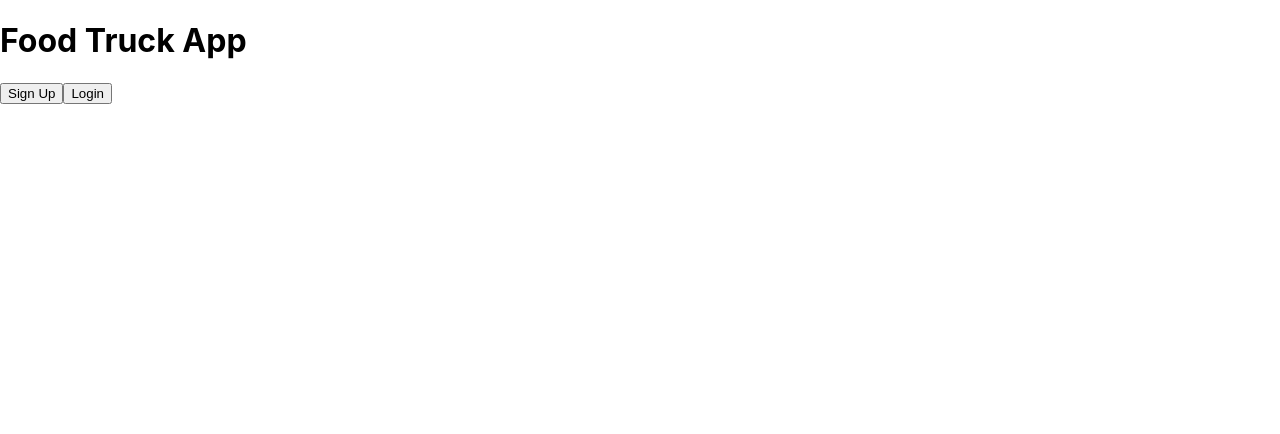
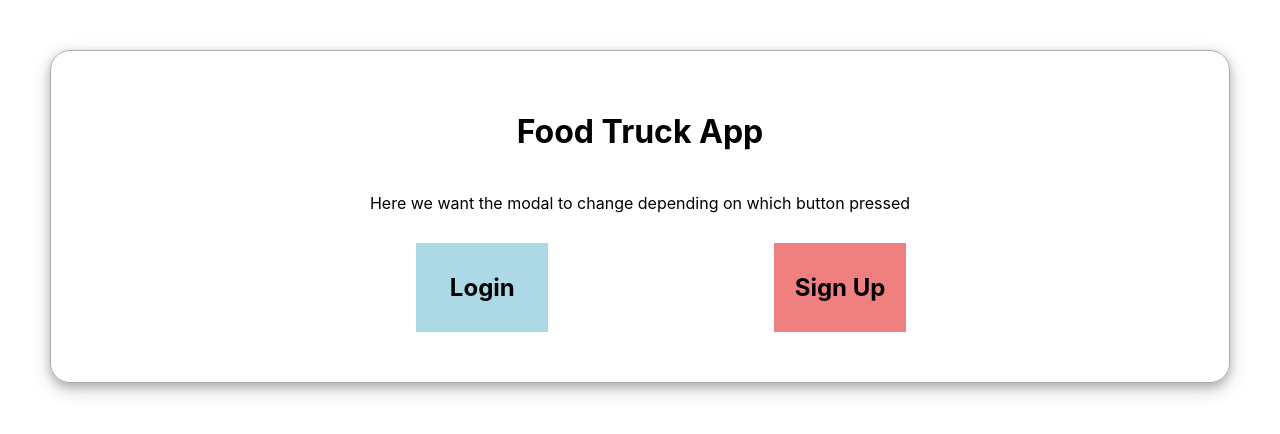
Before and after one commit to rmsanchez93/taco_app, a React (Create React App) app in the folder taco_frontend/: page /welcome_page in a window 1280 px wide. Shown: the top 434 px of the page. Built offline with nearby package versions, Linux system fonts and the light colour scheme.

Commit message:
created modal container

```diff
--- a/taco_frontend/package.json
+++ b/taco_frontend/package.json
@@ -5,6 +5,7 @@
   "dependencies": {
     "react": "^16.12.0",
     "react-dom": "^16.12.0",
+    "react-router-dom": "^5.1.2",
     "react-scripts": "3.2.0"
   },
   "scripts": {
--- a/taco_frontend/src/App.js
+++ b/taco_frontend/src/App.js
@@ -1,11 +1,19 @@
 import React from 'react';
+import { BrowserRouter, Route, Switch } from 'react-router-dom';
 import WelcomePage from './WelcomePage';
 
 function App() {
   return (
+
+
+    <BrowserRouter>
   <div>
-     <WelcomePage/>
+    <Switch>
+          <Route path='/welcome_page' component={WelcomePage}/>
+
+    </Switch>
   </div>
+    </BrowserRouter>
   );
 }
 
--- /dev/null
+++ b/taco_frontend/src/WelcomePage.css
@@ -0,0 +1,62 @@
+.main-container{
+  display: flex;
+  flex-direction: column;
+  align-items: center;
+  border-width: .5px;
+  border-radius: 20px;
+  box-shadow: 0 4px 8px 0 rgba(0, 0, 0, 0.2), 0 6px 20px 0 rgba(0, 0, 0, 0.19);
+  padding: 40px 30px;
+  border: rgba(116, 113, 113, 0.589) solid .5px;
+  margin: 50px 50px
+}
+
+.login{
+    background-color: lightblue;
+}
+
+.button-container{
+    /* border: 3px solid red; */
+    width: 40%;
+    padding: 10px;
+}
+
+.loginButton{
+   /* color: blue; */
+   text-align: center;
+   float: left;
+   height: 10%;
+   width: 25%;
+   padding: 10px;
+   background-color: lightblue;
+}
+
+.signupButton{
+   /* color: green;  */
+   text-align: center;
+   height: 10%;
+   width: 25%;
+   padding: 10px;
+   margin-left: 80%;
+   background-color: lightcoral;
+}
+
+/* .signup-container {
+    min-height: calc(91vh - 70px);
+    display: flex;
+    justify-content: center;
+    flex-direction: column;
+    margin: auto;
+    width: 40%;
+  } */
+
+  /* .signup-box {
+    display: flex;
+    flex-direction: column;
+    align-items: center;
+    border-width: .5px;
+    border-radius: 20px;
+    box-shadow: 0 4px 8px 0 rgba(0, 0, 0, 0.2), 0 6px 20px 0 rgba(0, 0, 0, 0.19);
+    padding: 40px 30px;
+    border: rgba(116, 113, 113, 0.589) solid .5px;
+    margin: 50px 50px;
+  } */
--- a/taco_frontend/src/WelcomePage.js
+++ b/taco_frontend/src/WelcomePage.js
@@ -1,25 +1,73 @@
 import React from 'react';
+import './WelcomePage.css';
 
 
-function WelcomePage(){
-    return(
-<div>
-             {/* here we want the sign up and login buttons! */}
+// class SignUp extends React.Component
+class WelcomePage extends React.Component{
 
+    state={
+        signUpBox: false,
+        loginBox: false,
+    }
+
+    signUpModal = () => {
+        this.setState({
+            signUpBox: !this.state.signUpBox
+        })
+        console.log('The SignUpModal should appear')
+    }
+
+    loginModal = () => {
+        this.setState({
+            loginBox: !this.state.loginBox
+        })
+        console.log('The LoginModal should appear')
+    }
+
+
+    render(){
+        return(
+            <div>
+    <div className='main-container'>
       <h1> Food Truck App </h1>
 
-        <div>
-            <button>
-                Sign Up
-            </button>
+      {/* NOTE: For some reason this form makes an error
+    Error: input is a void element tag and must neither have `children` nor use `dangerouslySetInnerHTML`.
+            Must find a way to clear problem
+       */}
 
-            <button>
-                Login
-            </button>
+          {/* <form>
+
+              <label> Email: </label>
+                <input type='text' placeholder='Email' name='Email'>  </input>
+
+               <label> Password: </label>
+                <input type='text' placeholder='Password '> </input>
+
+          </form> */}
+
+
+      <div>
+          <br></br>
+          Here we want the modal to change depending on which button pressed
+          <br></br>
+          <br></br>
+      </div>
+
+        <div className='button-container'>
+            <div className='loginButton' onClick={() => this.loginModal()}>
+                    <h2> Login  </h2>
+            </div>
+            <div className='signupButton' onClick={() => this.signUpModal()}>
+                    <h2> Sign Up  </h2>
+            </div>
         </div>
 
+    </div>
 </div>
-    )
-};
+        );
+    } // closes render
+}; // closes Class Component
+
 
 export default WelcomePage;
```
Also changed, not shown: 1 other file (tests, documents, lock files or other folders).
